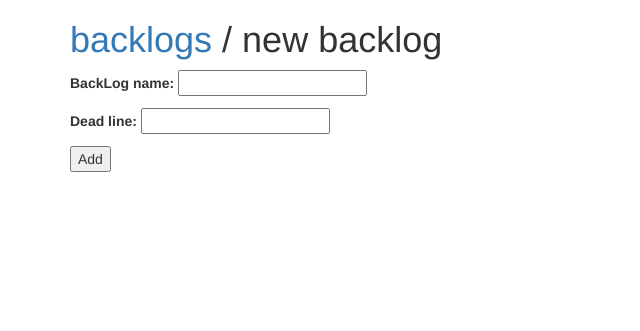
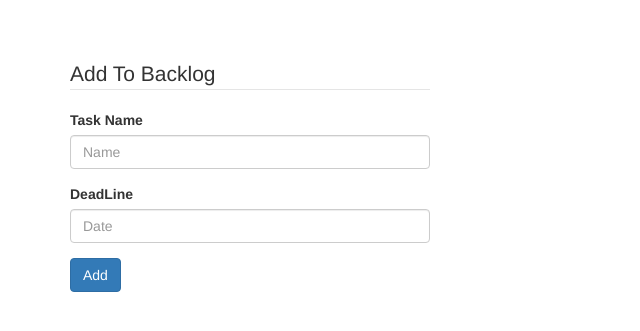
Before and after one commit to RemonIbrahimNashed/ScrumManagementSystem, a Django app: page /backlogs/new/ in a window 1280 px wide. Shown: the top 331 px of the page, without its empty margins (0-640 px from the left). Run offline with Django 3.2, Linux system fonts and the light colour scheme; a user stored in the database is signed in; some libraries are stand-ins or nearby versions.

Commit message:
new_backlog_page_style

```diff
--- a/backlog/forms.py
+++ b/backlog/forms.py
@@ -76,10 +76,16 @@ class NewSprint(forms.Form):
 
 
 class NewBackLog(forms.Form):
-    name = forms.CharField(label="BackLog name")
+    name = forms.CharField(widget=forms.TextInput(attrs=
+                                                    {
+                                                        'class' : 'form-control' ,
+                                                        'placeholder' : 'Name'
+                                                     }))
     dead_line = forms.DateField(widget=forms.TextInput(attrs=
     {
-        'id': 'datepicker'
+        'id': 'datepicker',
+        'class': 'form-control',
+        'placeholder': 'Date'
     }))
 
 
--- a/templates/new_backlog.html
+++ b/templates/new_backlog.html
@@ -2,15 +2,36 @@
 
 {% block title %}  New Sprint{% endblock %}
 
-{% block heading %}
+{% comment %} {% block heading %}
 <h1><a href=" {% url 'home' %}" >backlogs</a>  / new backlog</h1>
 
-{% endblock %}
+{% endblock %} {% endcomment %}
 
 {% block content %}
-    <form method="post">
-        {% csrf_token %}
-        {{ form.as_p }}
-        <button type="submit">Add</button>
-  </form>
+<div class="row ">
+
+        <div class="col-md-4 col-sm-8" style="margin-top: 5%">
+
+            <form action="" method="POST" role="form">
+
+                {% csrf_token %}
+
+                <legend>Add To Backlog</legend>
+
+                <div class="form-group">
+                    <label for="">Task Name</label>
+                    {{ form.name }}
+                </div>
+
+                <div class="form-group">
+                    <label for="">DeadLine</label>
+                    {{ form.dead_line }}
+                </div>
+
+                <button type="submit" class="btn btn-primary">Add</button>
+
+            </form>
+
+        </div>
+    </div>
 {% endblock %}
```
Also changed, not shown: db.sqlite3.
